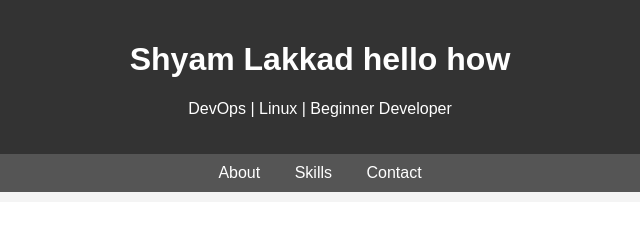
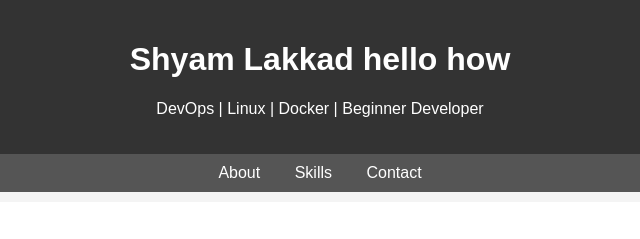
Before and after one commit to shyamlakkadd93/ROOT-DEV, a plain HTML site: page index.html in a window 1280 px wide. Shown: the top 239 px of the page, 320-960 px from the left. Drawn offline with Linux system fonts and the light colour scheme.

Commit message:
Update index.html

```diff
--- a/index.html
+++ b/index.html
@@ -9,7 +9,7 @@
 
   <header>
     <h1>Shyam Lakkad  hello how</h1>
-    <p>DevOps | Linux | Beginner Developer</p>
+    <p>DevOps | Linux | Docker | Beginner Developer</p>
   </header>
 
   <nav>
```
